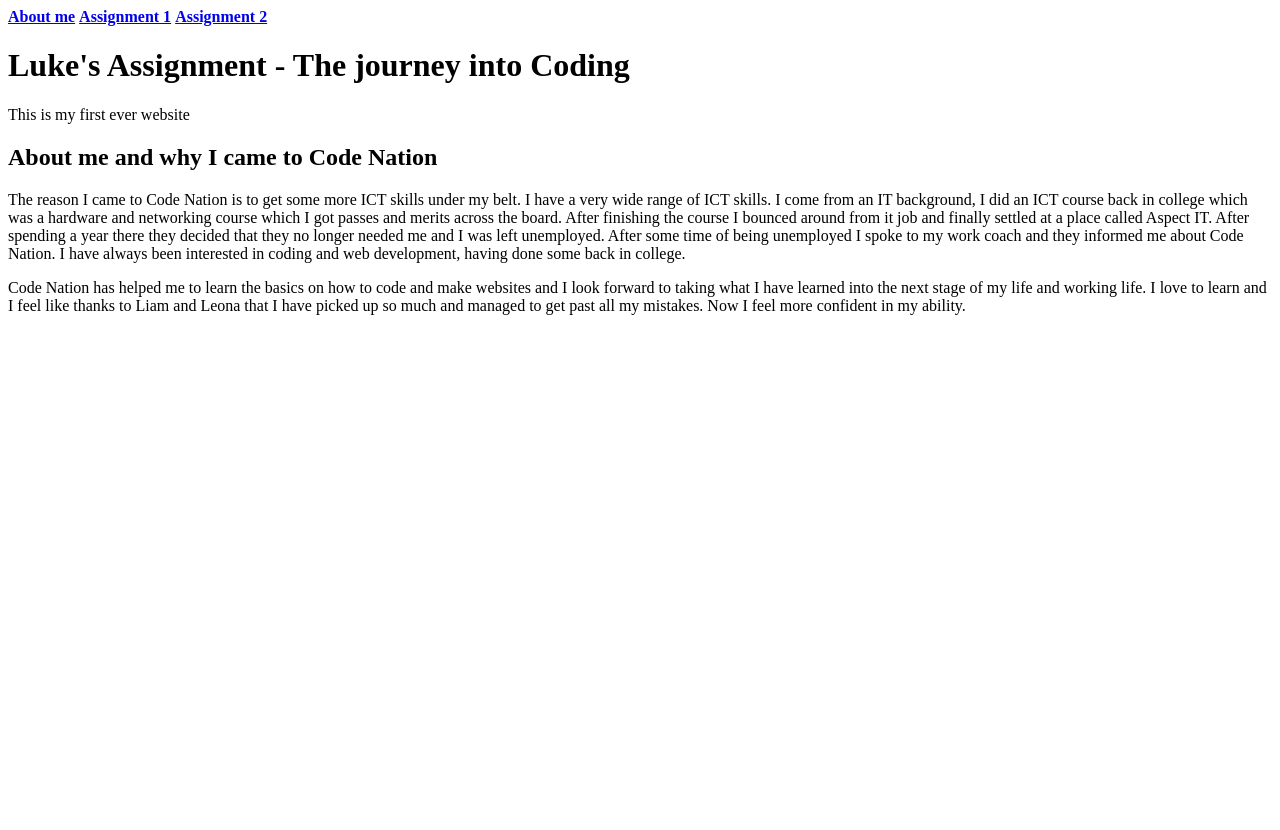
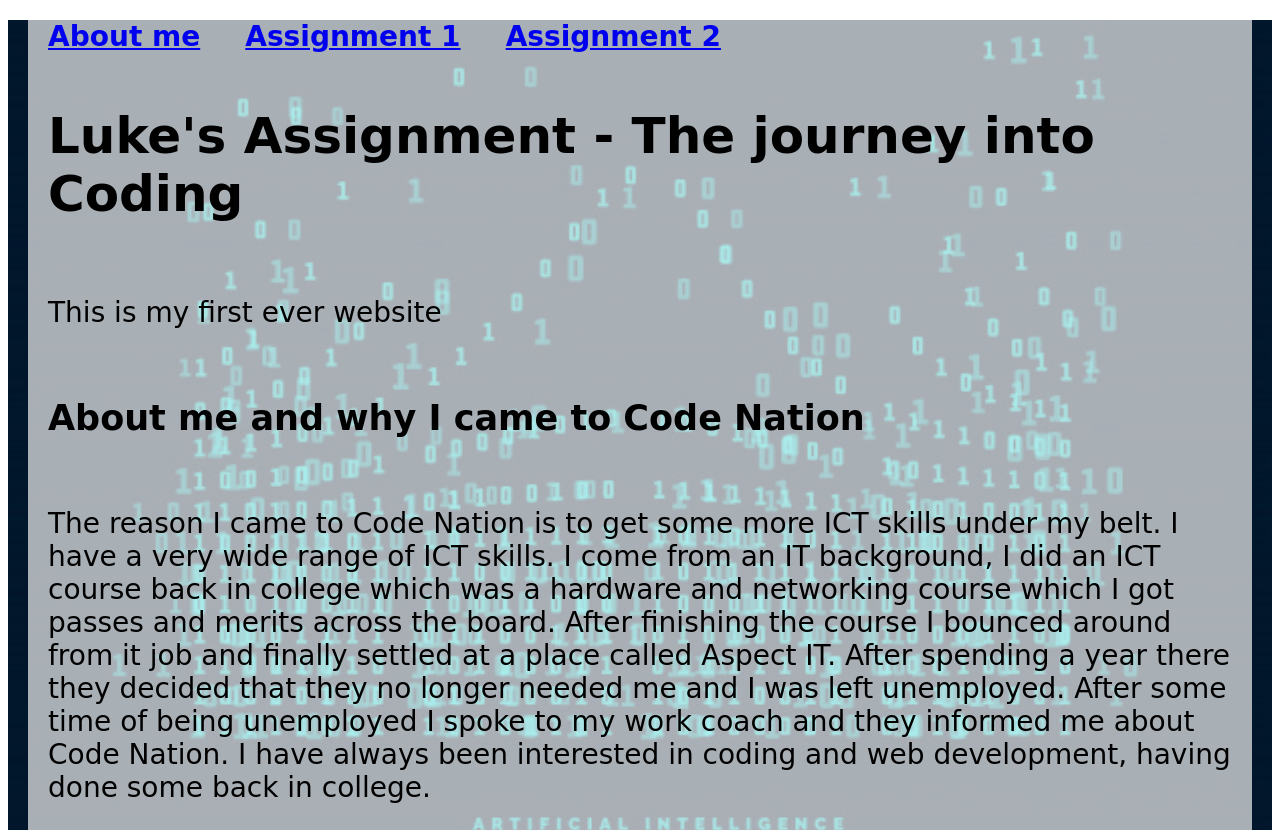
Before and after one commit to LukejeremiahRobinson/Blog, a plain HTML site: page index.html in a window 1280 px wide. Shown: the top 830 px of the page. Before the commit the page ends 800 px from the top, so only its background shows below. Drawn offline with Linux system fonts and the light colour scheme; a web font is replaced by a local one.

Commit message:
added css

```diff
--- a/index.html
+++ b/index.html
@@ -2,10 +2,12 @@
 <html lang="en">
 <head>
     <meta charset="UTF-8">
+    <link rel="stylesheet" type="text/css" href="main.css">
     <title>Luke's First Website</title>
 </head>
 <body>
-
+<div class="background">
+    <div class="container">
         <div>
                 <a href="index.html"><b>About me</b></a>
                 <a href="assignment-1.html"><b>Assignment 1</b></a>
@@ -31,5 +33,9 @@
                     Code Nation has helped me to learn the basics on how to code and make websites and I look forward to taking what I have learned into the next stage of my life and working life. I love to learn and I feel like thanks to Liam and Leona that I have picked up so much and managed to get past all my mistakes. Now I feel more confident in my ability.
                 </p>
 
+    </div>
+
+</div>
+
 </body>
 </html>
--- /dev/null
+++ b/main.css
@@ -0,0 +1,31 @@
+@import url('https://fonts.googleapis.com/css?family=Romanesco&display=swap');
+
+* {
+    font-family: 'Romanesco', cursive;
+}
+.background{
+    background-image: url("images/123.jpg");
+    background-size: 100%;
+    background-repeat: repeat;
+    margin: 0;
+}
+.container{
+    background-color: rgba(240, 240, 240, 0.7);
+    margin: 20px;
+}
+h1, h2, a, p, img{
+    padding: 20px;
+}
+h1{
+    font-size: 50px;
+}
+h2{
+    font-size: 35px;
+}
+a, p, ul, li{
+    font-size: 28px;
+}
+ul{
+    margin-left: 30px;
+    padding: 15px;
+}
```
Also changed, not shown: assignment-1.html (+28 -23 lines), assignment-2.html (+9 -1 lines), images/123.jpg (added), 2 other files. Lines whose indentation alone changed are shown as unchanged.
